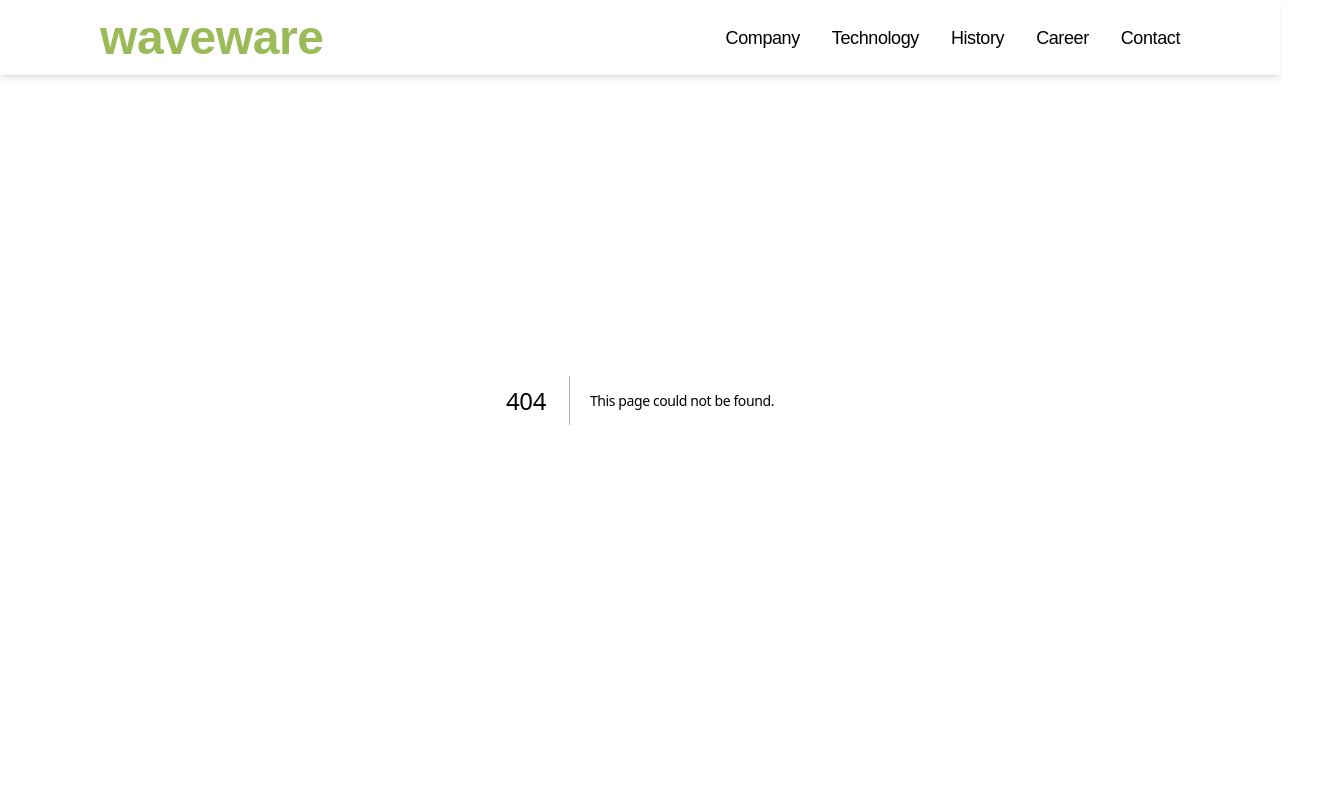
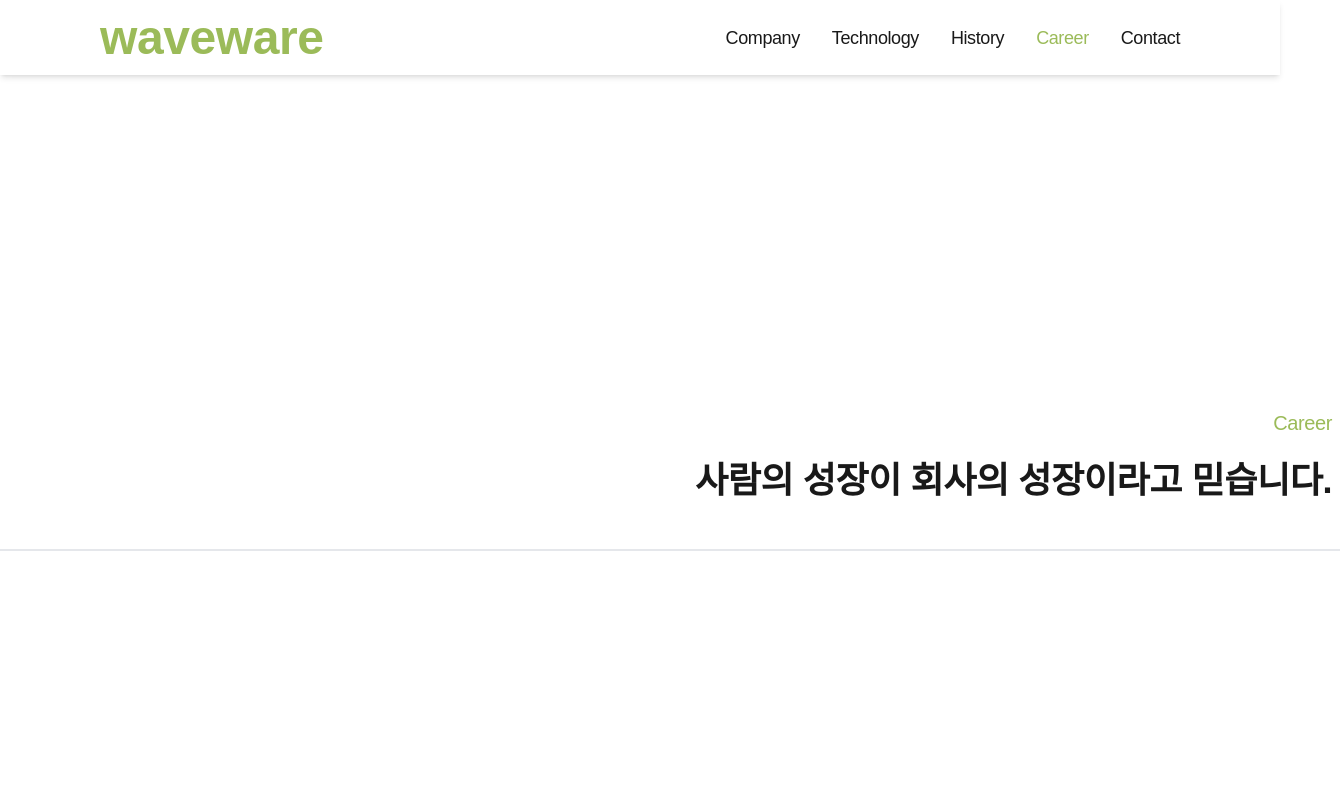
Before and after one commit to YongMinMax/waveware, a Next.js app: page /career in a window 1280 px wide. Before the commit this address had no page. Shown: the top 800 px of the page, 1340 px wide, since content can reach past the window. Built offline with nearby package versions, Linux system fonts and the light colour scheme; a web font is replaced by a local one.

Commit message:
2025.03.25. KYE - mod&add) pages
- 각 페이지

```diff
--- a/src/layouts/header.js
+++ b/src/layouts/header.js
@@ -48,10 +48,10 @@ export default function Header() {
       <nav>
         <ul className="flex space-x-8 text-lg">
           <li><Link href="/company" className={isActive('company')}>Company</Link></li>
-          <li><Link href="#technology" className={isActive('#technology')}>Technology</Link></li>
-          <li><Link href="#history" className={isActive('#history')}>History</Link></li>
-          <li><Link href="#career" className={isActive('#career')}>Career</Link></li>
-          <li><Link href="#contact" className={isActive('#contact')}>Contact</Link></li>
+          <li><Link href="/technology" className={isActive('technology')}>Technology</Link></li>
+          <li><Link href="/history" className={isActive('history')}>History</Link></li>
+          <li><Link href="/career" className={isActive('career')}>Career</Link></li>
+          <li><Link href="/contact" className={isActive('contact')}>Contact</Link></li>
         </ul>
       </nav>
     </header>
--- /dev/null
+++ b/src/pages/career.js
@@ -0,0 +1,11 @@
+import MenuHeader from "../kwon/components/menuheader";
+
+export default function Career() {
+    return (
+        <main className="min-h-screen flex flex-col items-center justify-center">
+
+            <MenuHeader title={"Career"} description={"사람의 성장이 회사의 성장이라고 믿습니다."}/>
+
+        </main>
+    );
+}
--- /dev/null
+++ b/src/pages/contact.js
@@ -0,0 +1,11 @@
+import MenuHeader from "../kwon/components/menuheader";
+
+export default function Contact() {
+    return (
+        <main className="min-h-screen flex flex-col items-center justify-center">
+
+            <MenuHeader title={"Contact"} description={"텍스트 텍스트/ 텍스트 텍스트 텍스트"}/>
+
+        </main>
+    );
+}
--- /dev/null
+++ b/src/pages/history.js
@@ -0,0 +1,11 @@
+import MenuHeader from "../kwon/components/menuheader";
+
+export default function History() {
+    return (
+        <main className="min-h-screen flex flex-col items-center justify-center">
+
+            <MenuHeader title={"History"} description={"우리가 걸어온 길 어저고 저쩌고"}/>
+
+        </main>
+    );
+}
--- /dev/null
+++ b/src/pages/technology.js
@@ -0,0 +1,11 @@
+import MenuHeader from "../kwon/components/menuheader";
+
+export default function Technology() {
+    return (
+        <main className="min-h-screen flex flex-col items-center justify-center">
+
+            <MenuHeader title={"Technology"} description={"기술이 어쩌고 저쩌고"}/>
+
+        </main>
+    );
+}
```
Also changed, not shown: src/pages/Career.js (deleted).
